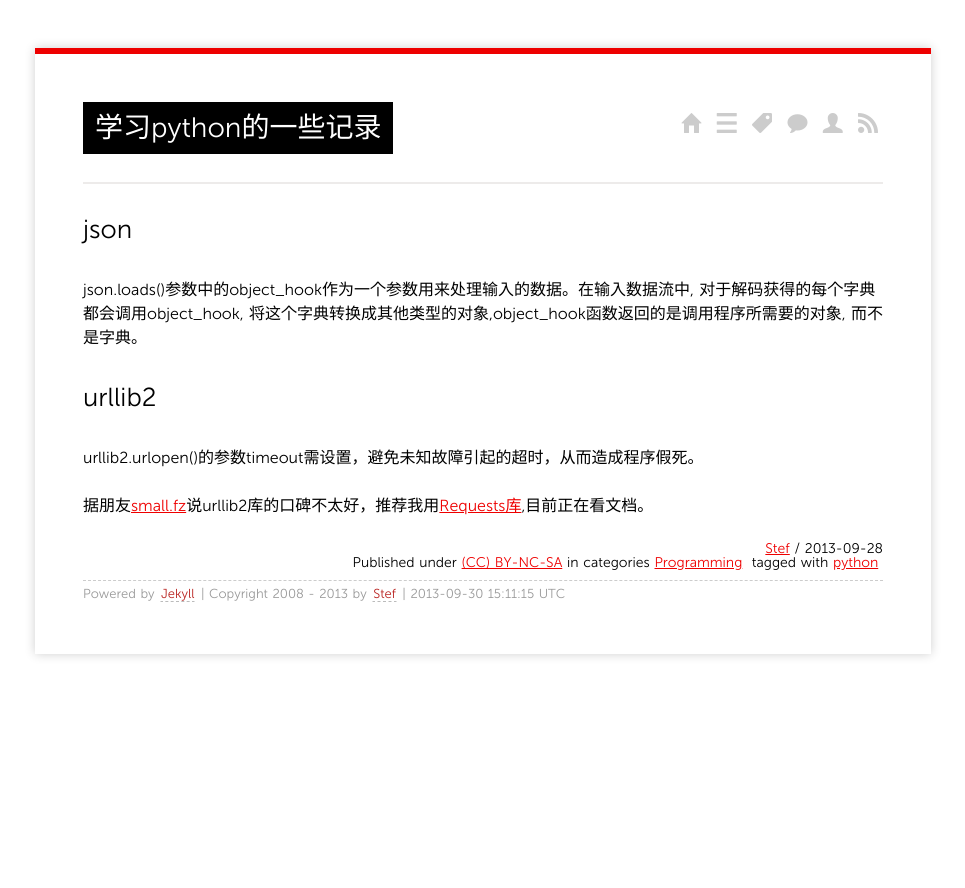
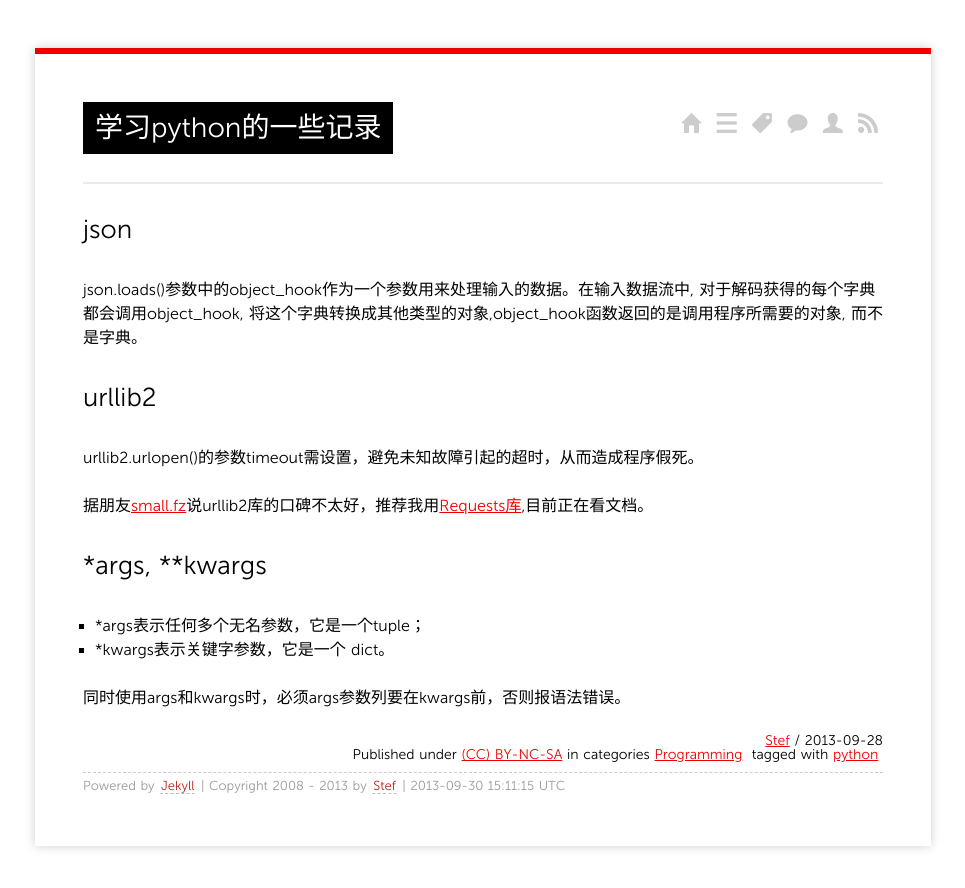
Before and after one commit to stefwoo/stefwoo.github.com, a Jekyll site: the page built from _posts/2013/2013-09-28-python-study-notes.md, in a window 1280 px wide. Shown: the top 888 px of the page, without its empty margins (157-1122 px from the left). Built offline with Jekyll 4.4.1, drawn with Linux system fonts in a browser that asks for light colours; Markdown is read by kramdown in place of the engine named in the settings; comment, search, counter and statistics services are not loaded.

Commit message:
add some text!

```diff
--- a/_posts/2013/2013-09-28-python-study-notes.md
+++ b/_posts/2013/2013-09-28-python-study-notes.md
@@ -16,3 +16,10 @@ json.loads()参数中的object_hook作为一个参数用来处理输入的数据
 urllib2.urlopen()的参数timeout需设置，避免未知故障引起的超时，从而造成程序假死。
 
 据朋友[small.fz](http://bluemask.net)说urllib2库的口碑不太好，推荐我用[Requests库](http://cn.python-requests.org/en/latest/),目前正在看文档。
+
+## *args, **kwargs
+
+* *args表示任何多个无名参数，它是一个tuple；
+* *kwargs表示关键字参数，它是一个 dict。
+
+同时使用args和kwargs时，必须args参数列要在kwargs前，否则报语法错误。
```
